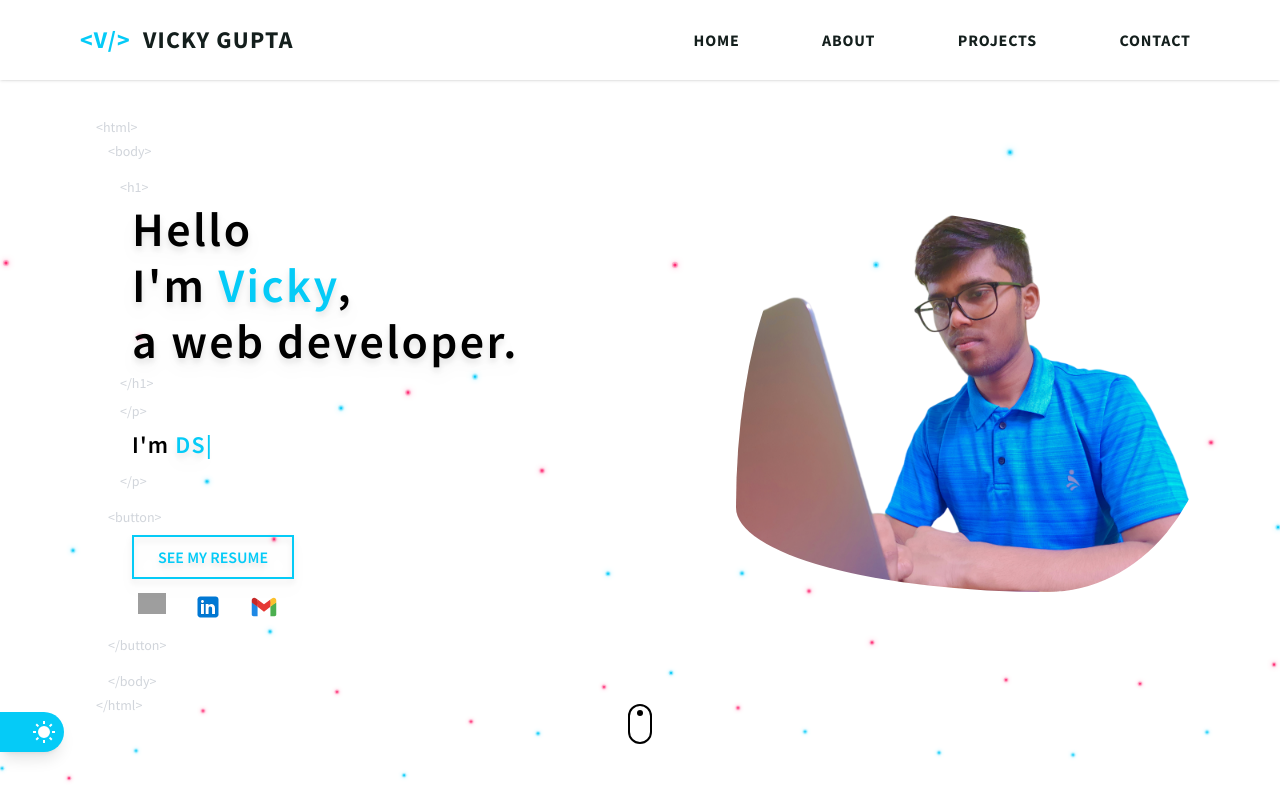
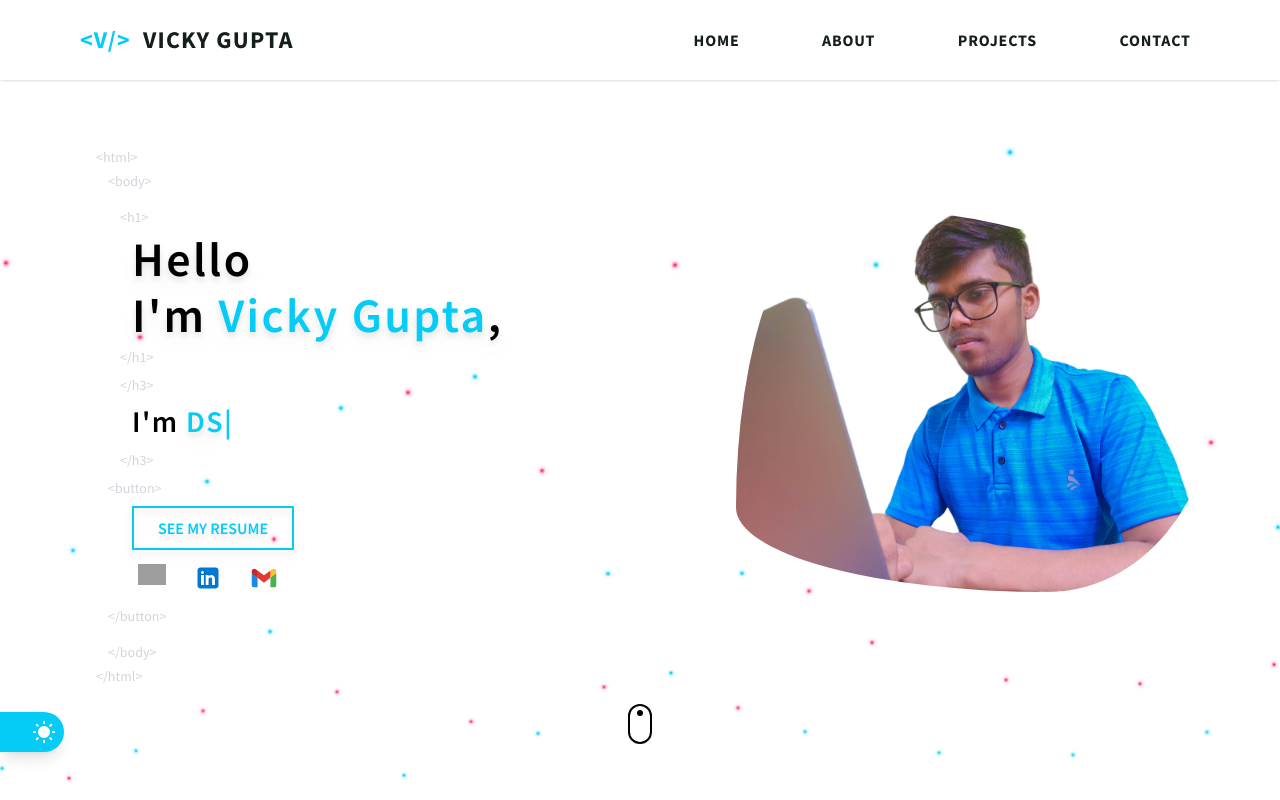
Before and after one commit to vickyguptaa7/portfolio, a React (Vite) app: page / in a window 1280 px wide. Shown: the top 800 px of the page. Built offline with nearby package versions, Linux system fonts and the light colour scheme; grey boxes are pictures that could not be loaded.

Commit message:
home page fixed

```diff
--- a/src/components/Home/Home.tsx
+++ b/src/components/Home/Home.tsx
@@ -1,11 +1,10 @@
-import { BsGithub, BsLinkedin } from "react-icons/bs";
+import { Link } from "react-router-dom";
 import TypewriterComponent from "typewriter-effect";
 import myImg from "../../assets/myimg.png";
+import CONTACTS from "../../constant/contact";
 import "../../styles.css";
 import Bubbles from "../Bubbles/Bubbles";
 import Wrapper from "../Wrapper/wrapper";
-import CONTACTS from "../../constant/contact";
-import { Link } from "react-router-dom";
 
 function Home() {
   return (
@@ -13,7 +12,7 @@ function Home() {
       <Wrapper>
         <section
           id="home"
-          className="relative flex min-h-[580px] items-center justify-between px-4 pt-16 md:pt-8 md:px-8 md:h-screen  md:min-h-[800px]"
+          className="relative flex min-h-[580px] items-center justify-between px-4 pt-32 md:pt-8 md:px-8 md:h-screen  md:min-h-[800px]"
         >
           <div className="flex flex-col items-start justify-center cursor-default ">
             <p className="text-sm text-gray-300 duration-1000 hover:translate-x-5 hover:duration-300 hover:scale-110">
@@ -32,23 +31,19 @@ function Home() {
               </h1>
               <h1 className="mt-2 text-4xl font-semibold tracking-wider duration-1000 sm:text-5xl hover:translate-x-8 hover:duration-300 hover:scale-110 drop-shadow-lg shadow-black">
                 I'm{" "}
-                <span className="text-[color:var(--primary-text-color)] text-4xl  sm:text-5xl font-semibold">
-                  {" "}
-                  Vicky
+                <span className="text-[color:var(--primary-text-color)] text-4xl  sm:text-5xl font-semibold ">
+                  Vicky Gupta
                 </span>
                 ,
-              </h1>
-              <h1 className="mt-2 text-4xl font-semibold tracking-wider duration-1000 sm:text-5xl hover:translate-x-8 hover:duration-300 hover:scale-110 drop-shadow-lg shadow-black whitespace-nowrap">
-                a web developer.
               </h1>
             </div>
             <p className="px-6 mt-2 text-sm text-gray-300 duration-1000 hover:translate-x-5 hover:duration-300 hover:scale-110">
               &lt;/h1&gt;
             </p>
             <p className="px-6 mt-2 text-sm text-gray-300 duration-1000 hover:translate-x-5 hover:duration-300 hover:scale-110">
-              &lt;/p&gt;
+              &lt;/h3&gt;
             </p>
-            <div className="flex max-w-md pt-2 text-2xl font-semibold tracking-wider duration-1000 lg:max-w-lg px-9 hover:translate-x-8 hover:duration-300 hover:scale-105">
+            <div className="flex pt-2 text-3xl font-semibold tracking-wider duration-1000 lg:max-w-lg pl-9 hover:translate-x-8 hover:duration-300 hover:scale-105">
               I'm&nbsp;
               <TypewriterComponent
                 options={{
@@ -61,16 +56,16 @@ function Home() {
                   delay: 100,
                   loop: true,
                   cursorClassName:
-                    " text-2xl text-[color:var(--primary-text-color)] ",
+                    " text-3xl text-[color:var(--primary-text-color)] ",
                   wrapperClassName:
-                    "text-[color:var(--primary-text-color)] text-xl sm:text-2xl font-semibold drop-shadow-lg shadow-black",
+                    "text-[color:var(--primary-text-color)] text-3xl sm:text-3xl font-semibold drop-shadow-lg shadow-black",
                 }}
               />
             </div>
-            <p className="px-6 mt-2 text-sm text-gray-300 duration-1000 hover:translate-x-5 hover:duration-300 hover:scale-110">
-              &lt;/p&gt;
+            <p className="px-6 mt-1.5 text-sm text-gray-300 duration-1000 hover:translate-x-5 hover:duration-300 hover:scale-110">
+              &lt;/h3&gt;
             </p>
-            <p className="px-3 mt-4 text-sm text-gray-300 duration-1000 hover:translate-x-5 hover:duration-300 hover:scale-110">
+            <p className="px-3 mt-2 text-sm text-gray-300 duration-1000 hover:translate-x-5 hover:duration-300 hover:scale-110">
               &lt;button&gt;
             </p>
             <button className=" border-[--primary-text-color] border-2 px-6 py-2 font-semibold mx-9 mt-2 text-[color:var(--primary-text-color)] hover:bg-[color:var(--primary-text-color)] hover:text-white duration-1000 hover:translate-x-8 hover:duration-300 hover:scale-110 drop-shadow-lg shadow-black">
--- a/src/components/Navbar/Navbar.tsx
+++ b/src/components/Navbar/Navbar.tsx
@@ -14,7 +14,7 @@ function Navbar() {
     });
   };
   return (
-    <nav className="flex flex-col items-center justify-between shadow text-[--tertiary-text-color] fixed top-0 w-full z-10 bg-white">
+    <nav className="flex flex-col items-center justify-between shadow text-[--tertiary-text-color] fixed top-0 w-full z-10 bg-white ">
       <Wrapper>
         <section className="flex items-center justify-between w-full">
           <Link
```
Lines whose indentation alone changed are shown as unchanged.
